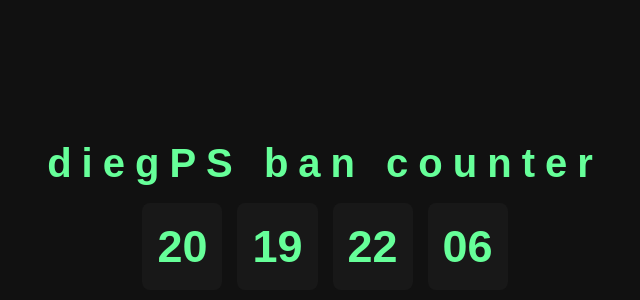
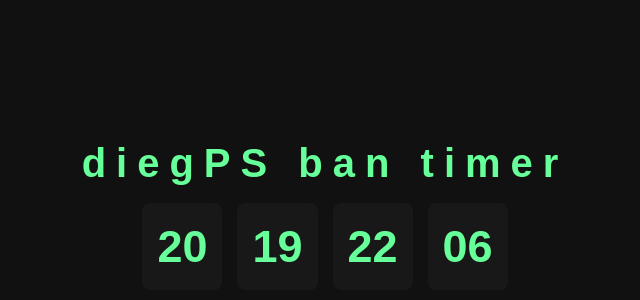
Before and after one commit to NatProgramer/vue-timer, a Vue app: page / in a window 1280 px wide. Shown: the part 190-490 px from the top of the page, without its empty margins (315-955 px from the left). Built offline with nearby package versions, Linux system fonts and the light colour scheme.

Commit message:
changing titles

```diff
--- a/index.html
+++ b/index.html
@@ -5,7 +5,7 @@
   <meta charset="UTF-8" />
   <link rel="icon" type="image/svg+xml" href="/vite.svg" />
   <meta name="viewport" content="width=device-width, initial-scale=1.0" />
-  <title>Vite + Vue + TS</title>
+  <title>DiegPS ban timer</title>
 </head>
 
 <body>
--- a/src/App.vue
+++ b/src/App.vue
@@ -82,7 +82,7 @@ import { ref } from 'vue';
 
 <template>
   <main>
-    <h1><span>diegPS</span> ban counter</h1>
+    <h1><span>diegPS</span> ban timer</h1>
     <article>
       <p>{{counter.days}}</p>
       <p>{{counter.hours}}</p>
```
